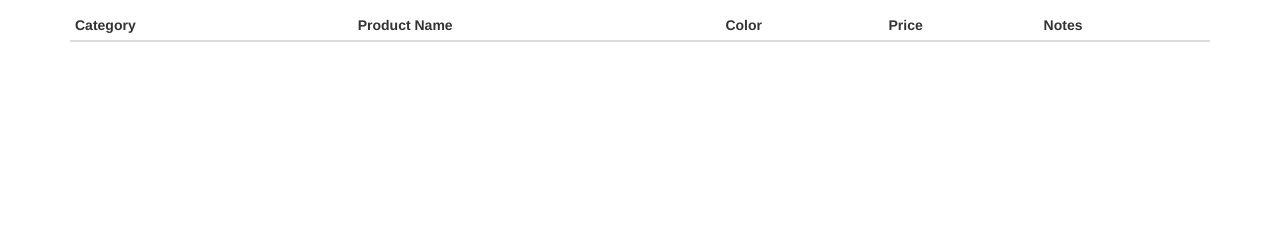
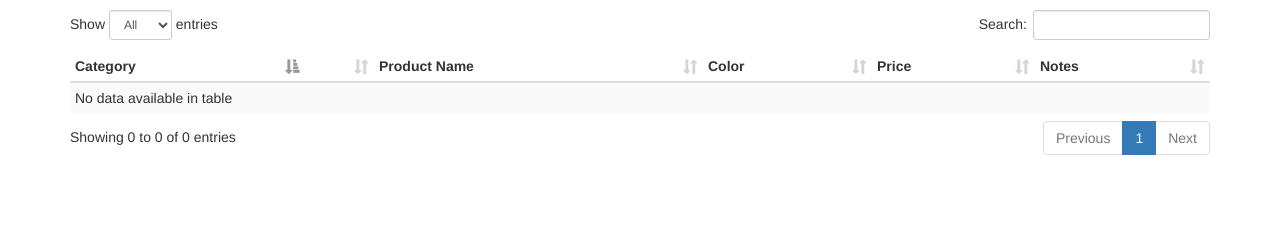
Before and after one commit to seafoodfriedrice/cakes, a Flask app: page /products/brands/1 in a window 1280 px wide. Shown: the part 130-370 px from the top of the page. Run offline with Flask 2, Linux system fonts and the light colour scheme; data that the repository does not hold is empty; some libraries are stand-ins or nearby versions.

Commit message:
Use dataTable() on brand and category tables

```diff
--- a/cakes/templates/brand.html
+++ b/cakes/templates/brand.html
@@ -34,7 +34,15 @@
 </div>
 </form>
 
-<table class="table table-hover table-condensed table-striped" data-link="row">
+<script type="text/javascript">
+$(document).ready(function(){
+    $('#brand-table').dataTable({
+        "lengthMenu": [[-1, 10, 25, 50, 100], ["All", 10, 25, 50, 100]]
+    });
+});
+</script>
+
+<table id="brand-table" class="table table-hover table-condensed table-striped" data-link="row">
     <thead>
         <tr>
             <th>Category</th>
```
Also changed, not shown: cakes/templates/category.html (+9 -1 lines).
